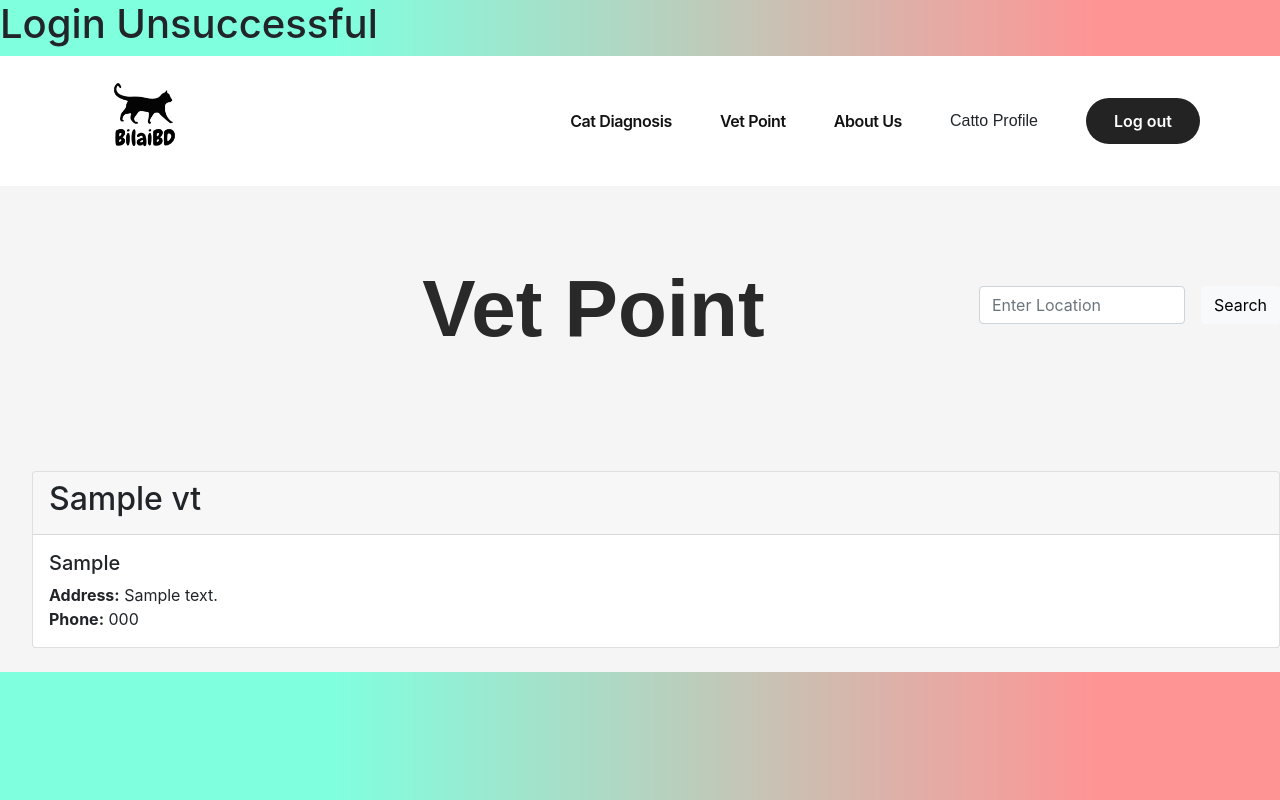
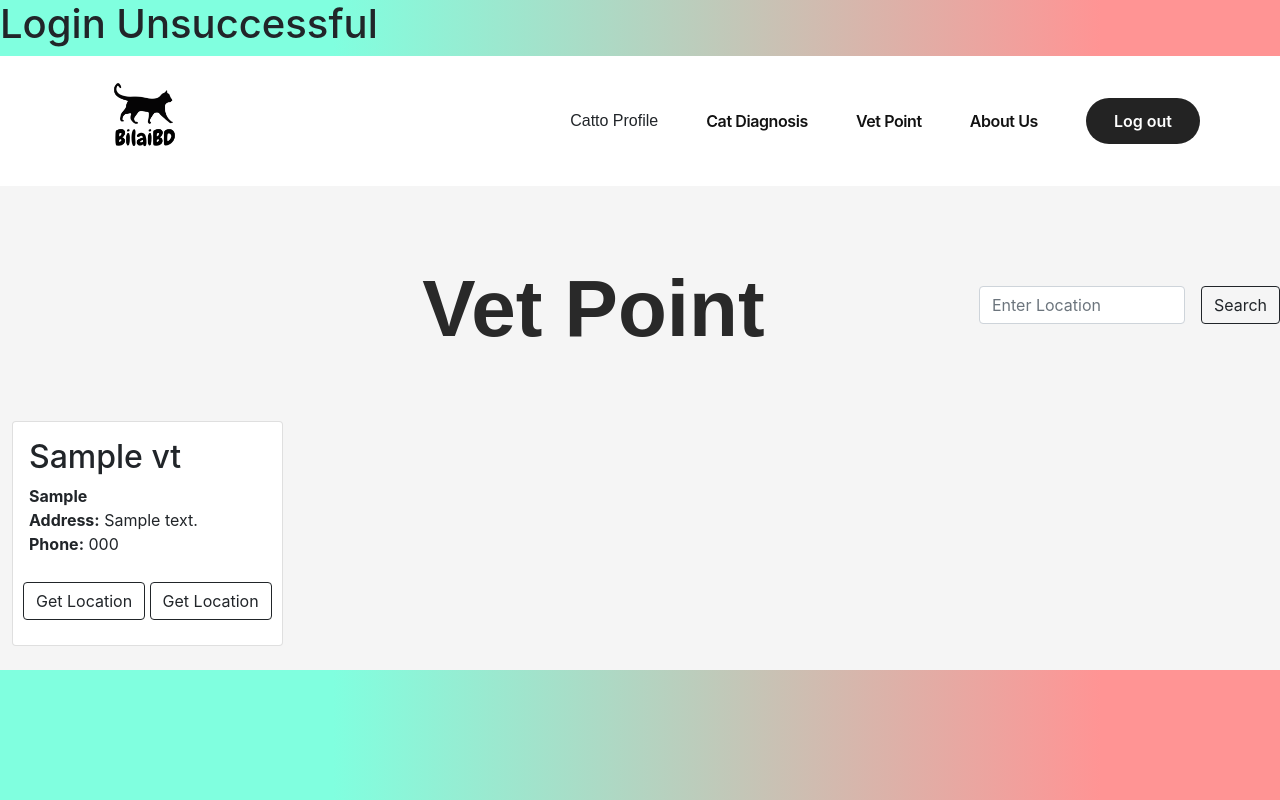
Before and after one commit to kaziIftakherRahman/BilaiBD, a Django app: template myapp/templates/vetPoint.html in a window 1280 px wide. Run offline with Django 3.2, Linux system fonts and the light colour scheme; the template is opened without the code that fills it: most values are stand-ins (such as "Sample title", 1, 10 or a date in 2020).

Commit message:
Add files via upload

```diff
--- a/myapp/templates/vetPoint.html
+++ b/myapp/templates/vetPoint.html
@@ -36,6 +36,12 @@
         /></a>
         <div id="container-id-55-" data-element-type="container">
           <a
+            id="button-id-4-"
+            data-element-type="button"
+            href="{% url 'aCatProfile' %}"
+            ><span id="element-id-3-">Catto Profile</span></a
+          >
+          <a
             id="button-id-56-"
             data-element-type="button"
             href="catDiagnosis.html"
@@ -52,15 +58,6 @@
             ><span id="element-id-61-">About Us</span></a
           >
 
-          <!-- Profile Page -->
-
-          <a
-            id="button-id-4-"
-            data-element-type="button"
-            href="{% url 'userProfile' %}"
-            ><span id="element-id-3-">Catto Profile</span></a
-          >
-
           <a id="button-id-64-" data-element-type="button" href="/signout"
             ><span id="element-id-65-">Log out</span></a
           >
@@ -69,8 +66,15 @@
     </div>
 
 
+
+
+
     <div id="content-container">
+
+
       <div id="container-id-31-" data-element-type="container">
+
+
         <p id="text-id-32-" data-element-type="text">
           <span id="element-id-33-"
             >&nbsp; &nbsp; &nbsp; &nbsp; &nbsp; &nbsp; &nbsp; &nbsp;
@@ -84,9 +88,8 @@
             {% csrf_token %}
             <input type="search" class="form-control me-3" placeholder="Enter Location" aria-label="search" aria-describedby="button-addon2"
             name="searched">
-          <button class="btn btn-light" type="submit" id="button-addon2">Search</button>
+          <button class="btn btn-outline-dark" type="submit" id="button-addon2">Search</button>
           </form>
-
 
 
 
@@ -102,16 +105,52 @@
         id="section-id-57-"
         data-element-type="section"
         contenteditable="false"
-        style = "padding-top: 50px"
+
       >
 
 
 
-      <ul>
+      <div class="row row-cols-1 row-cols-md-4">
+        {% for vts in vet_list %}
+        <div class="col mb-4" style="display:flex;">
+          <div class="card">
 
-        {% for vts in vet_list %}
+            <div class="card-body">
+              <h2 class="card-title">{{vts.vName}}</h2>
+              <p class="card-text">
+                <strong>{{vts.vLocation}}</strong> <br/>
+                <strong>Address:</strong> {{vts.vAddress}}<br>
+                <strong>Phone:</strong> {{vts.vPhone}}
+              </p>
 
-        <div class="card">
+
+
+            </div>
+            <div style="margin-bottom:15px; padding:10px">
+              <button type="button" class="btn btn-outline-dark">Get Location</button>
+              <button type="button" class="btn btn-outline-dark">Get Location</button>
+              </div>
+
+          </div>
+        </div>
+        {% endfor %}
+
+      </div>
+
+
+
+
+
+
+
+
+
+ <!--
+    <ul>
+
+
+        <div class="card-group" >
+          {% for vts in vet_list %}
           <div class="card-header">
            <h2> {{vts.vName}}</h2>
           </div>
@@ -125,24 +164,22 @@
             </p>
 
           </div>
+          <br/>
+          {% endfor %}
         </div>
+
+        <br/>
+
+
+
+      </ul>
 
 
 
 
+      </div>
 
-
-
-        <!--{{vts.vName}},{{vts.vAddress}},{{vts.vPhone}}, {{vts.vLocation}}-->
-
-        <br/>
-
-        {% endfor %}
-      </ul>
-
-
-
-      </div>
+    -->
 
 
 
```
Also changed, not shown: myapp/templates/searchVets.html (+29 -26 lines).
